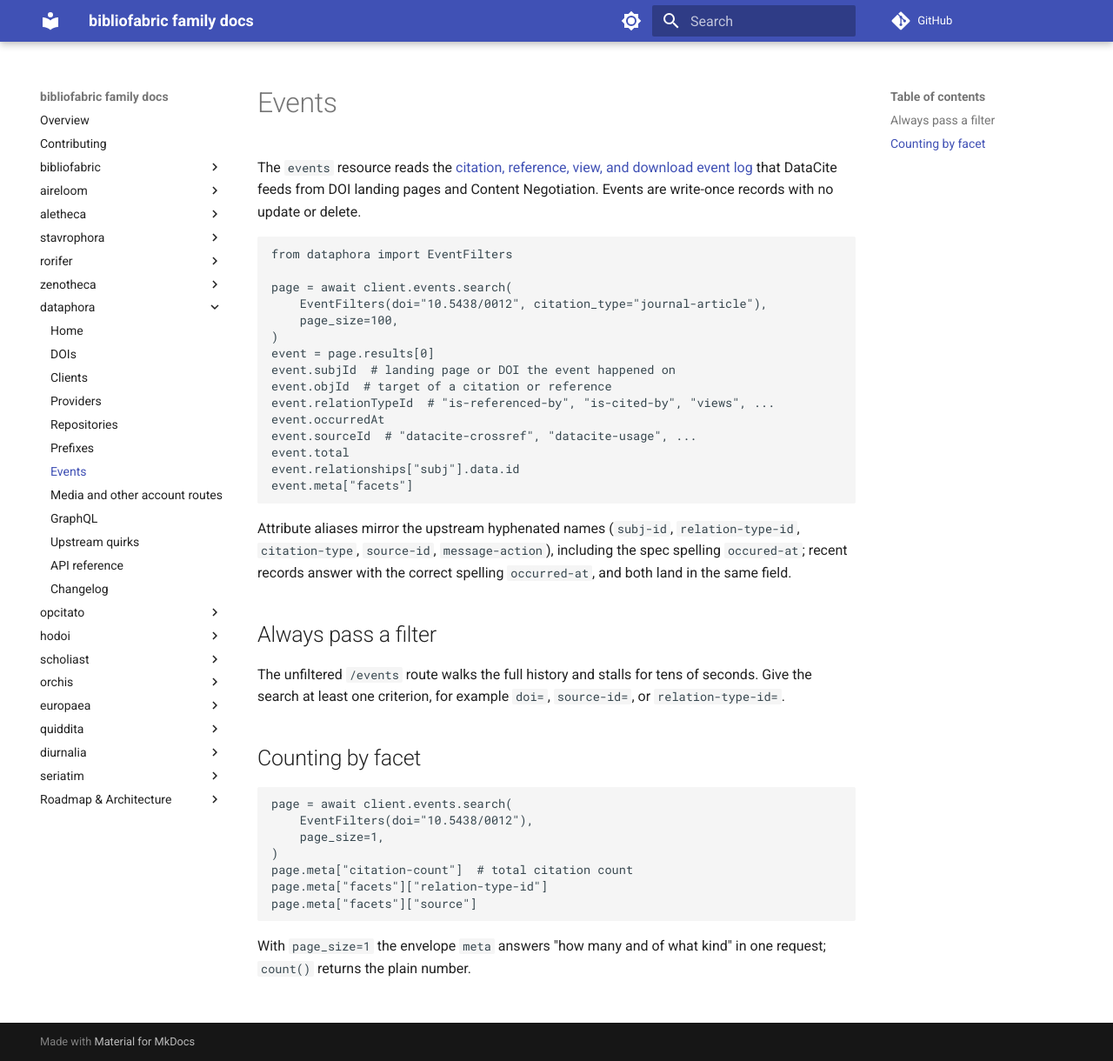
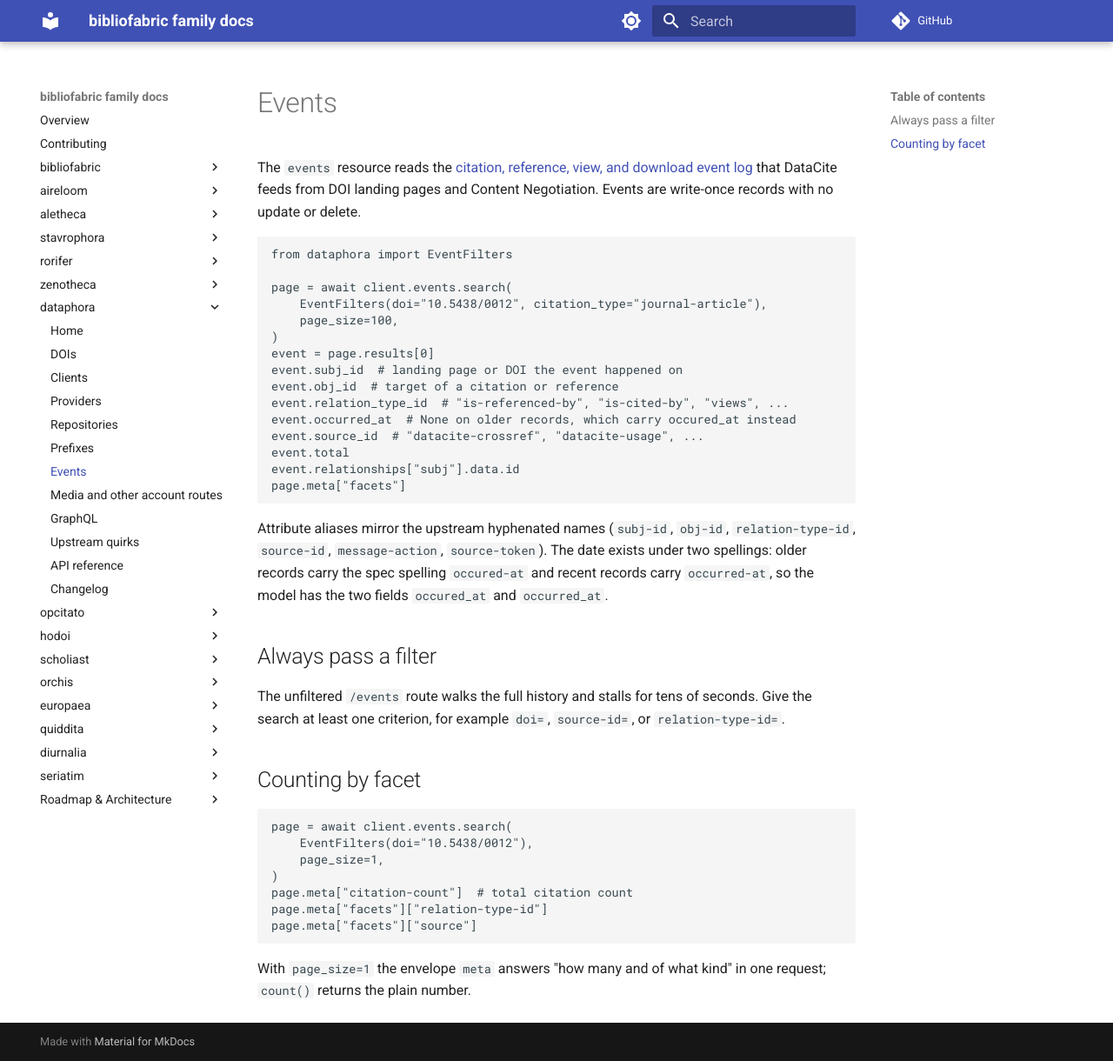
Before and after one commit to utsmok/bibliofabric, an MkDocs documentation site: the page built from docs/dataphora/usage/events.md, in a window 1280 px wide and 1220 px high. Shown: the whole window at 87% size. Built offline with MkDocs 1.6.1 and Material for MkDocs 9.7.7, drawn with Linux system fonts in a browser that asks for light colours; comment, search, counter and statistics services are not loaded.

Commit message:
fix(dataphora): raise ValidationError from activities() and correct docs

````diff
--- a/docs/dataphora/usage/events.md
+++ b/docs/dataphora/usage/events.md
@@ -10,20 +10,21 @@ page = await client.events.search(
     page_size=100,
 )
 event = page.results[0]
-event.subjId  # landing page or DOI the event happened on
-event.objId  # target of a citation or reference
-event.relationTypeId  # "is-referenced-by", "is-cited-by", "views", ...
-event.occurredAt
-event.sourceId  # "datacite-crossref", "datacite-usage", ...
+event.subj_id  # landing page or DOI the event happened on
+event.obj_id  # target of a citation or reference
+event.relation_type_id  # "is-referenced-by", "is-cited-by", "views", ...
+event.occurred_at  # None on older records, which carry occured_at instead
+event.source_id  # "datacite-crossref", "datacite-usage", ...
 event.total
 event.relationships["subj"].data.id
-event.meta["facets"]
+page.meta["facets"]
 ```
 
 Attribute aliases mirror the upstream hyphenated names (`subj-id`,
-`relation-type-id`, `citation-type`, `source-id`, `message-action`),
-including the spec spelling `occured-at`; recent records answer with the
-correct spelling `occurred-at`, and both land in the same field.
+`obj-id`, `relation-type-id`, `source-id`, `message-action`,
+`source-token`). The date exists under two spellings: older records carry
+the spec spelling `occured-at` and recent records carry `occurred-at`, so
+the model has the two fields `occured_at` and `occurred_at`.
 
 ## Always pass a filter
 
````
Also changed, not shown: docs/dataphora/index.md (+5 -5 lines), docs/dataphora/reference.md (+1 -1 lines), docs/dataphora/usage/prefixes.md (+1 -2 lines), packages/dataphora/AGENTS.md (+8 -8 lines), packages/dataphora/README.md (+2 -5 lines), 2 other files.
